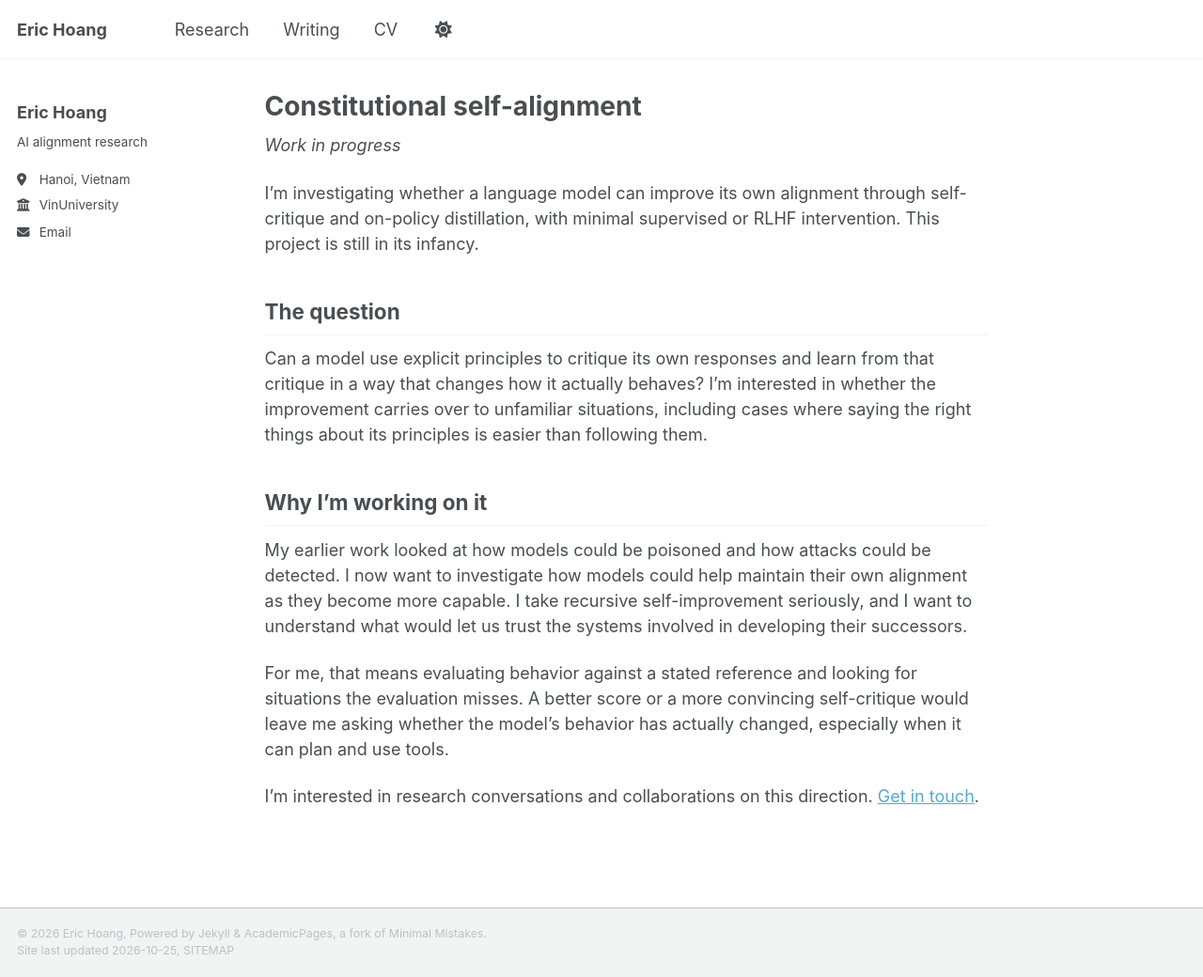
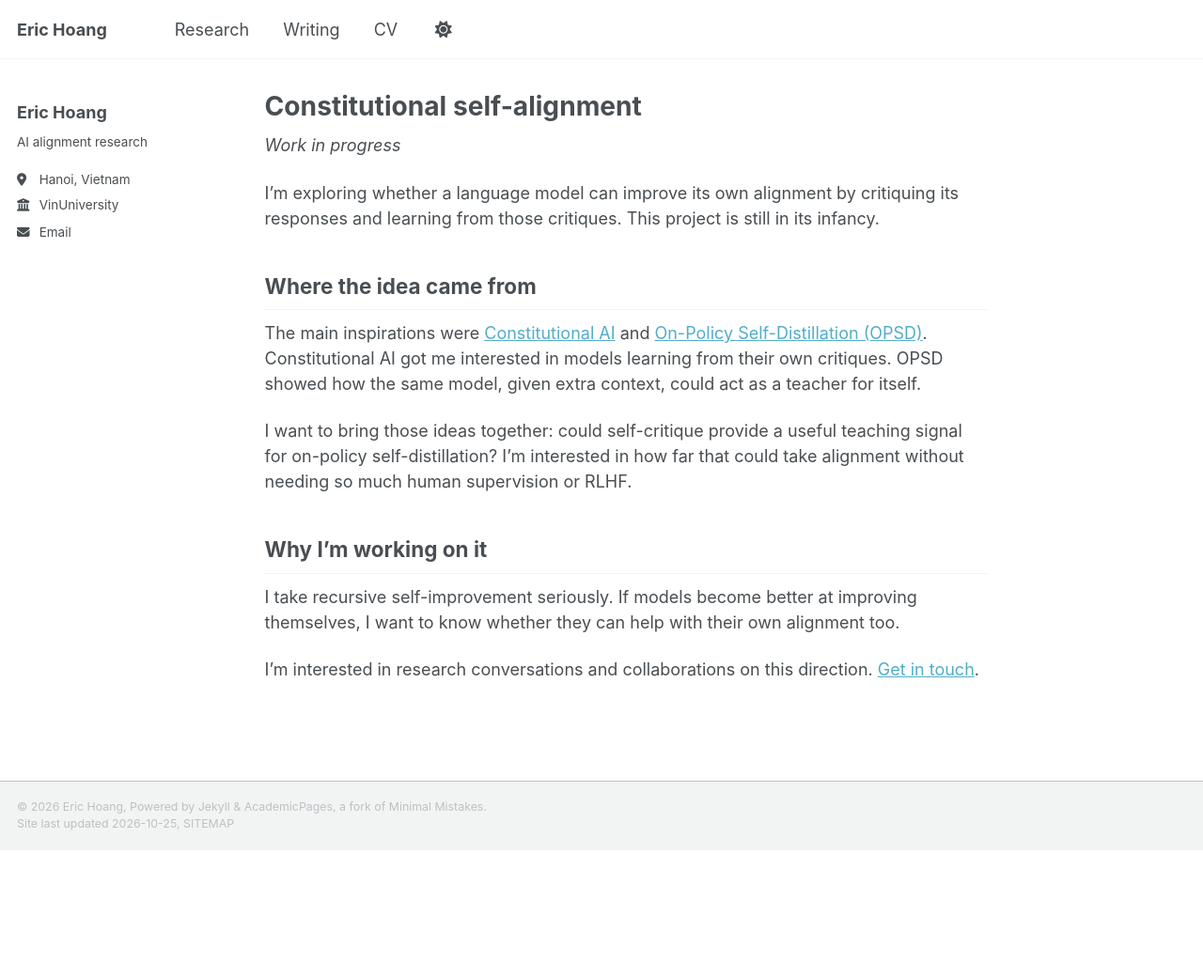
Before and after one commit to amhoangwork-oss/erichoang, a Jekyll site: the page built from _pages/constitutional-self-alignment.md, in a window 1280 px wide and 1040 px high. Shown: the whole window at 94% size. Built offline with Jekyll 4.4.1, drawn with Linux system fonts in a browser that asks for light colours; a script that is not in the unit is left out.

Commit message:
Explain self-alignment inspirations and simplify repetitive research prose

```diff
--- a/_pages/constitutional-self-alignment.md
+++ b/_pages/constitutional-self-alignment.md
@@ -1,21 +1,21 @@
 ---
 title: Constitutional self-alignment
 permalink: /research/constitutional-self-alignment/
-description: Ongoing research into constitutional self-alignment through self-critique and on-policy distillation.
+description: Exploring self-alignment through self-critique and on-policy self-distillation, inspired by Constitutional AI and OPSD.
 ---
 
 *Work in progress*
 
-I'm investigating whether a language model can improve its own alignment through self-critique and on-policy distillation, with minimal supervised or RLHF intervention. This project is still in its infancy.
+I'm exploring whether a language model can improve its own alignment by critiquing its responses and learning from those critiques. This project is still in its infancy.
 
-## The question
+## Where the idea came from
 
-Can a model use explicit principles to critique its own responses and learn from that critique in a way that changes how it actually behaves? I'm interested in whether the improvement carries over to unfamiliar situations, including cases where saying the right things about its principles is easier than following them.
+The main inspirations were [Constitutional AI](https://www.anthropic.com/research/constitutional-ai-harmlessness-from-ai-feedback) and [On-Policy Self-Distillation (OPSD)](https://arxiv.org/abs/2601.18734). Constitutional AI got me interested in models learning from their own critiques. OPSD showed how the same model, given extra context, could act as a teacher for itself.
+
+I want to bring those ideas together: could self-critique provide a useful teaching signal for on-policy self-distillation? I'm interested in how far that could take alignment without needing so much human supervision or RLHF.
 
 ## Why I'm working on it
 
-My earlier work looked at how models could be poisoned and how attacks could be detected. I now want to investigate how models could help maintain their own alignment as they become more capable. I take recursive self-improvement seriously, and I want to understand what would let us trust the systems involved in developing their successors.
-
-For me, that means evaluating behavior against a stated reference and looking for situations the evaluation misses. A better score or a more convincing self-critique would leave me asking whether the model's behavior has actually changed, especially when it can plan and use tools.
+I take recursive self-improvement seriously. If models become better at improving themselves, I want to know whether they can help with their own alignment too.
 
 I'm interested in research conversations and collaborations on this direction. [Get in touch](mailto:23minh.ha@vinuni.edu.vn).
--- a/_pages/publications.html
+++ b/_pages/publications.html
@@ -10,7 +10,7 @@ redirect_from:
 <h2>Current work</h2>
 <h3><a href="{{ '/research/constitutional-self-alignment/' | relative_url }}">Constitutional self-alignment</a></h3>
 <p><em>Work in progress</em></p>
-<p>I'm investigating whether self-critique and on-policy distillation can help a model follow explicit principles with minimal supervised or RLHF intervention. This project is still in its infancy.</p>
+<p>Exploring whether a model can improve its own alignment by learning from its critiques.</p>
 <h2>Research manuscripts</h2>
 {% assign papers = site.publications | sort: 'order' %}
 {% for paper in papers %}
```
Also changed, not shown: _pages/about.md (+3 -3 lines), _publications/safeprompt.md (+2 -2 lines).
